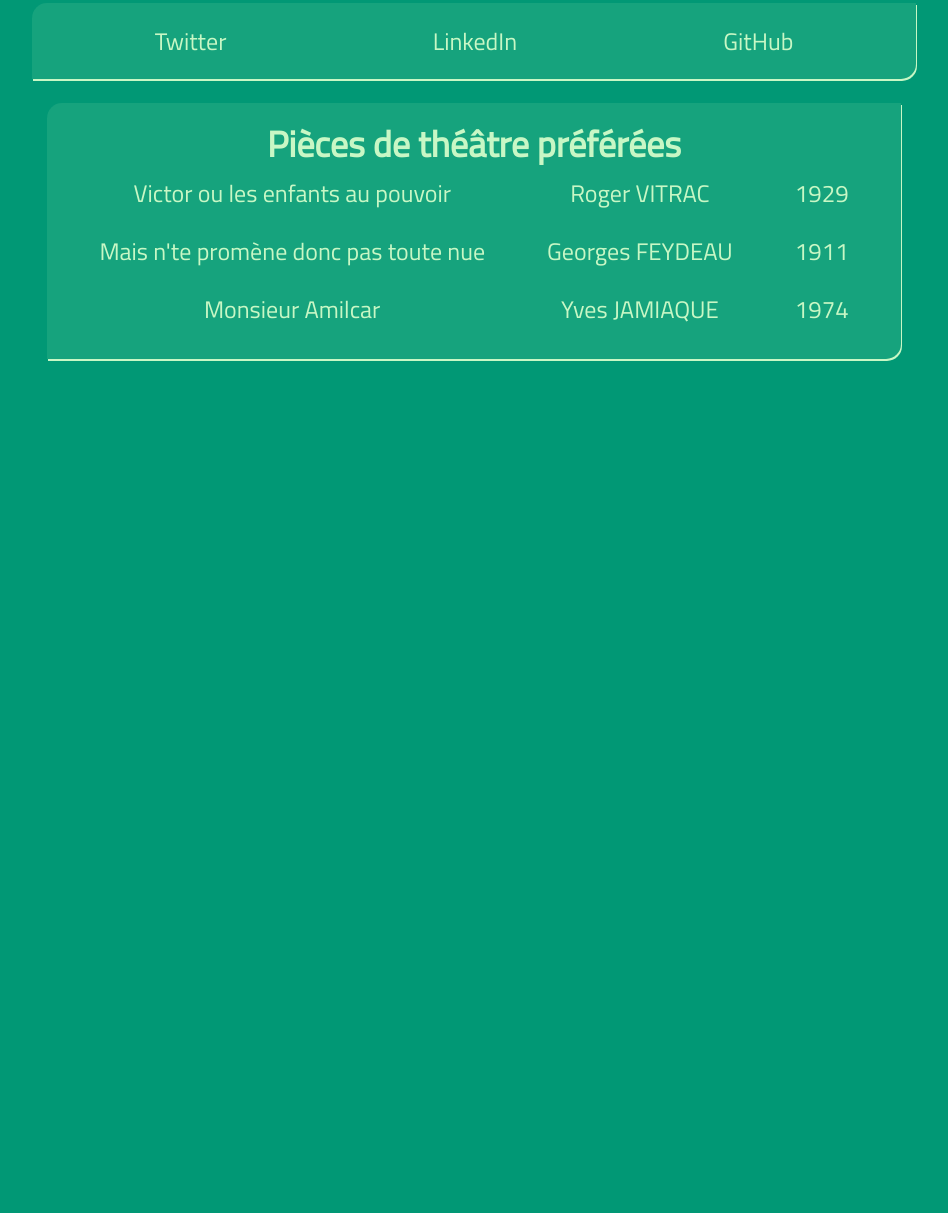
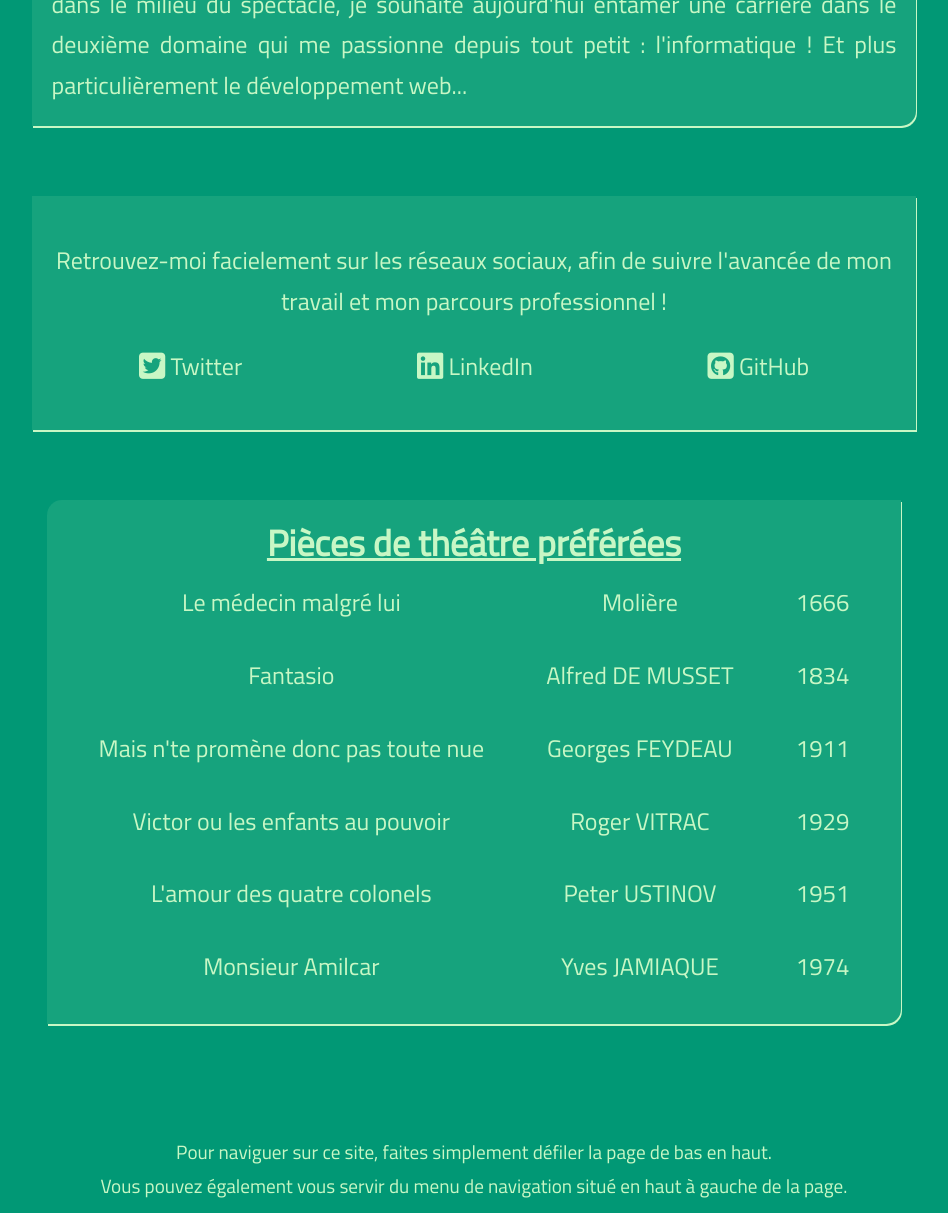
Before and after one commit to Selbahc/HTML-Project, a plain HTML site: page index.html in a window 1280 px wide. Shown: the part 872-2085 px from the top of the page, without its empty margins (166-1114 px from the left). Before the commit the page ends 1239 px from the top, so only its background shows below. Drawn offline with Linux system fonts and the light colour scheme.

Commit message:
Ajout menu navigation et contenu supplémentaire

```diff
--- a/index.html
+++ b/index.html
@@ -5,12 +5,21 @@
   <meta charset="UTF-8">
   <meta name="viewport" content="width=device-width, initial-scale=1.0">
   <meta http-equiv="X-UA-Compatible" content="ie=edge">
+  <script src="https://use.fontawesome.com/a042992796.js"></script>
   <title>À propos de moi</title>
   <link rel="stylesheet" href="style.css">
   <link href="https://fonts.googleapis.com/css?family=Lobster+Two|Titillium+Web" rel="stylesheet">
 </head>
 
 <body class="f-size-1_5">
+  <nav>
+    <ul id="nav-ul" class="t-center">
+      <li><a class="link-nodeco" href="#about">À propos</a></li>
+      <li><a class="link-nodeco" href="#social">Social</a></li>
+      <li><a class="link-nodeco" href="#theatre">Théâtre</a></li>
+      <li><a class="link-nodeco" href="#help">Aide</a></li>
+    </ul>
+  </nav>
   <div id="container">
     <header class="card flex-column-center border-radius-tl-br">
       <div>
@@ -20,31 +29,50 @@
       <h2 class="f-size-1_5">Étudiant à Simplon.co</h2>
     </header>
     <section>
-      <p class="card border-radius-tl-br">Après avoir obtenu un BAC S en 2008, j'ai intégré une école de commerce. Après un an et demi et un semestre à Copenhague (formation en anglais) j'ai décidé de changer de voie, ne m'épanouissant pas dans le commerce. Passionné de théâtre dès le plus
+      <p id="about" class="card border-radius-tl-br">Après avoir obtenu un BAC S en 2008, j'ai intégré une école de commerce. Après un an et demi et un semestre à Copenhague (formation en anglais) j'ai décidé de changer de voie, ne m'épanouissant pas dans le commerce. Passionné de théâtre dès le plus
         jeune âge, j'ai fait le choix d'intégrer les Cours Simon, une formation professionnelle pour apprendre le métier de comédien. Après cette école, j'ai créé une compagnie théâtrale sous forme d'association loi 1901 et ai monté deux pièces que nous
         avons joué avec ma compagnie une centaine de fois à Paris. Mais 5 ans après la sortie d'école, et des années à travailler (en grande partie bénévolement) dans le milieu du spectacle, je souhaite aujourd'hui entamer une carrière dans le deuxième
-        domaine qui me passionne depuis tout petit : l'informatique !</p>
-      <ul class="card list-inline border-radius-tl-br">
-        <li><a class="link-nodeco" href="https://twitter.com/Selbahc">Twitter</a></li>
-        <li><a class="link-nodeco" href="https://linkedin.com/in/stanislas-chable">LinkedIn</a></li>
-        <li><a class="link-nodeco" href="https://github.com/Selbahc">GitHub</a></li>
-      </ul>
-      <table class="card border-radius-tl-br">
+        domaine qui me passionne depuis tout petit : l'informatique ! Et plus particulièrement le développement web...</p>
+      <div id="social" class="card">
+        <p class="t-center">Retrouvez-moi facielement sur les réseaux sociaux, afin de suivre l'avancée de mon travail et mon parcours professionnel !</p>
+        <ul class="list-inline border-radius-tl-br">
+          <li><a class="link-nodeco" href="https://twitter.com/Selbahc"><i class="fa fa-twitter-square fa-lg"></i> Twitter</a></li>
+          <li>
+            <a class="link-nodeco" href="https://linkedin.com/in/stanislas-chable"><i class="fa fa-linkedin-square fa-lg"></i> LinkedIn</a></li>
+          <li><a class="link-nodeco" href="https://github.com/Selbahc"><i class="fa fa-github-square fa-lg"></i> GitHub</a></li>
+        </ul>
+      </div>
+      <table id="theatre" class="card border-radius-tl-br">
         <thead>
           <tr>
-            <th class="t-center f-size-1_5" colspan="3">Pièces de théâtre préférées</th>
+            <th class="t-center f-size-1_5 t-underline" colspan="3">Pièces de théâtre préférées</th>
           </tr>
         </thead>
         <tbody>
+          <tr>
+            <td class="t-center">Le médecin malgré lui</td>
+            <td class="t-center">Molière</td>
+            <td class="t-center">1666</td>
+          </tr>
+          <tr>
+            <td class="t-center">Fantasio</td>
+            <td class="t-center">Alfred DE MUSSET</td>
+            <td class="t-center">1834</td>
+          </tr>
+          <tr>
+            <td class="t-center">Mais n'te promène donc pas toute nue</td>
+            <td class="t-center">Georges FEYDEAU</td>
+            <td class="t-center">1911</td>
+          </tr>
           <tr>
             <td class="t-center">Victor ou les enfants au pouvoir</td>
             <td class="t-center">Roger VITRAC</td>
             <td class="t-center">1929</td>
           </tr>
           <tr>
-            <td class="t-center">Mais n'te promène donc pas toute nue</td>
-            <td class="t-center">Georges FEYDEAU</td>
-            <td class="t-center">1911</td>
+            <td class="t-center">L'amour des quatre colonels</td>
+            <td class="t-center">Peter USTINOV</td>
+            <td class="t-center">1951</td>
           </tr>
           <tr>
             <td class="t-center">Monsieur Amilcar</td>
@@ -53,6 +81,10 @@
           </tr>
         </tbody>
       </table>
+      <footer id="help" class="t-center">
+        <p>Pour naviguer sur ce site, faites simplement défiler la page de bas en haut.</p>
+        <p>Vous pouvez également vous servir du menu de navigation situé en haut à gauche de la page.</p>
+      </footer>
     </section>
   </div>
 </body>
--- a/style.css
+++ b/style.css
@@ -2,15 +2,29 @@ body {
   background: #019875;
   font-family: 'Titillium Web', sans-serif;
   color: #C8F7C5;
-  line-height: 150%;
+  line-height: 170%;
 }
 
 .t-center {
   text-align: center;
 }
 
+.t-underline {
+  text-decoration: underline;
+}
+
 .f-size-1_5 {
   font-size: 1.5em;
+}
+
+#nav-ul {
+  list-style: none;
+  padding-left: 0px;
+  position: fixed;
+  background-color: rgba(200, 247, 197, 0.4);
+  padding: 10px;
+  border-radius: 10px;
+  margin-left: 10px;
 }
 
 .list-inline {
@@ -46,6 +60,7 @@ body {
   padding: 20px;
   text-align: justify;
   background-color: rgba(200, 247, 197, 0.1);
+  margin-bottom: 70px;
 }
 
 #container {
@@ -61,10 +76,16 @@ body {
 h1, h2, h3 {
   font-family: 'Lobster Two', cursive;
   font-size: 2.5em;
-  line-height: 25%;
+  line-height: 35%;
 }
 
 table, td {
-  padding: 10px 30px;
+  padding: 15px 30px;
   margin: 0 auto;
 }
+
+#help {
+  font-size: 0.8em;
+  line-height: 80%;
+  margin-top: 120px;
+}
```
